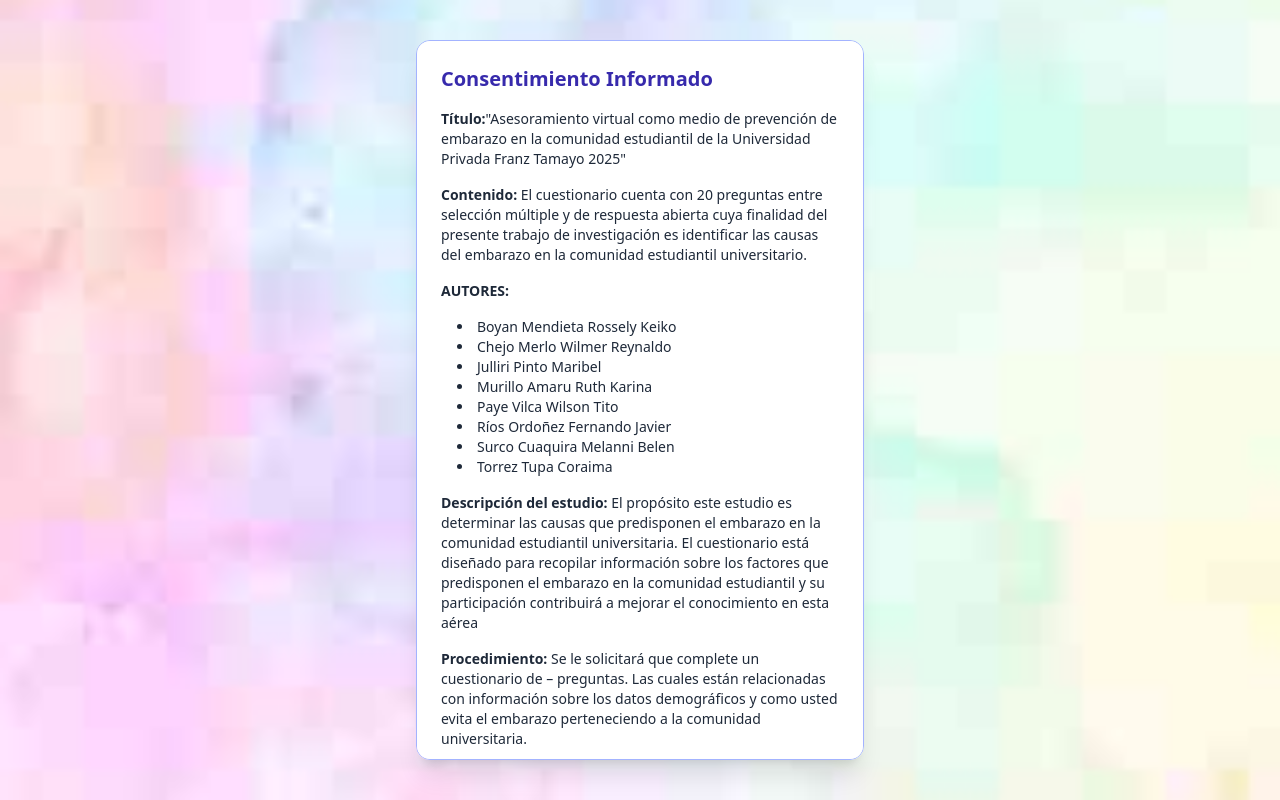
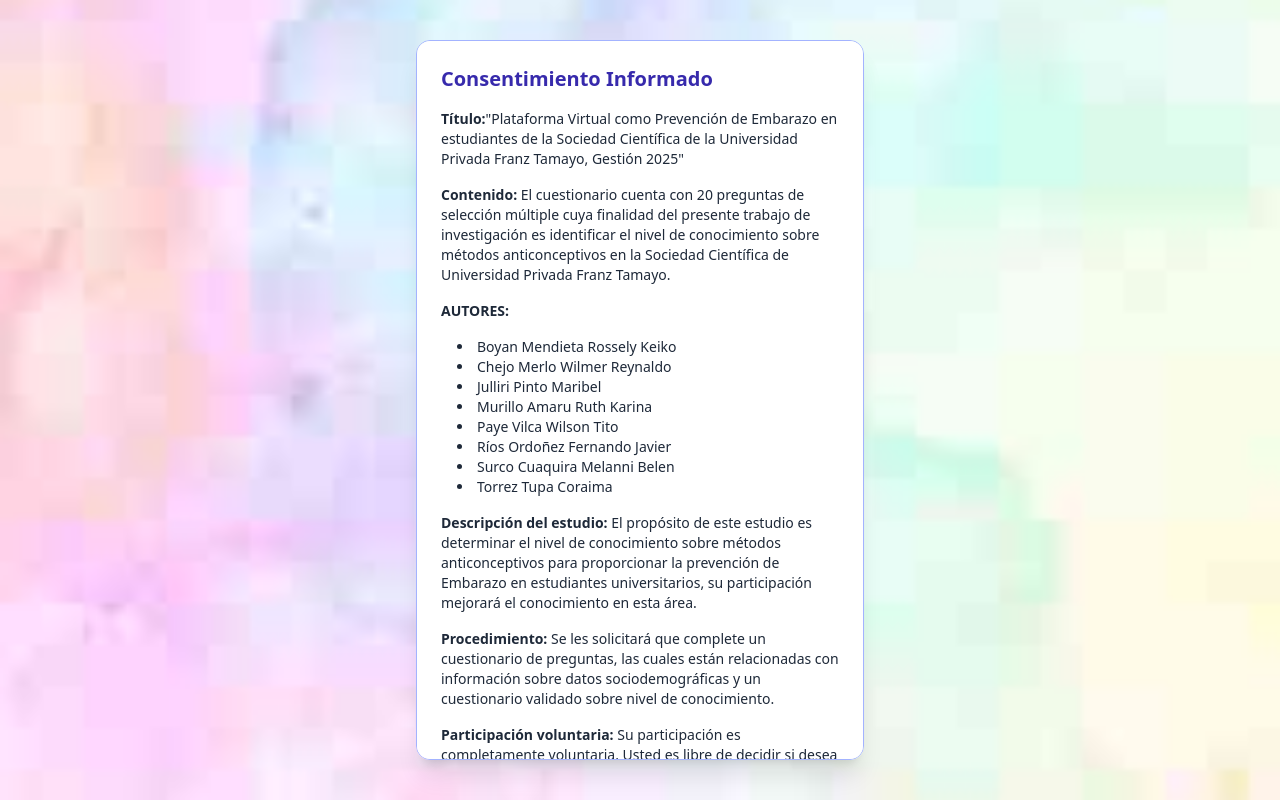
Before and after one commit to JRWebDesigner/cuestionario, a Next.js app: page / in a window 1280 px wide. Built offline with nearby package versions, Linux system fonts and the light colour scheme.

Commit message:
Update page.tsx

```diff
--- a/src/app/page.tsx
+++ b/src/app/page.tsx
@@ -334,8 +334,8 @@
             <h3 className="text-xl font-bold text-indigo-800">Consentimiento Informado</h3>
           </div>
           <div className="space-y-4 text-sm text-gray-800">
-            <p><strong>Título:</strong>&quot;Asesoramiento virtual como medio de prevención de embarazo en la comunidad estudiantil de la Universidad Privada Franz Tamayo 2025&quot;</p>
-            <p><strong>Contenido:</strong> El cuestionario cuenta con 20 preguntas entre selección múltiple y de respuesta abierta cuya finalidad del presente trabajo de investigación es identificar las causas del embarazo en la comunidad estudiantil universitario.</p>
+            <p><strong>Título:</strong>&quot;Plataforma Virtual como Prevención de Embarazo en estudiantes de la Sociedad Científica de la Universidad Privada Franz Tamayo, Gestión 2025&quot;</p>
+            <p><strong>Contenido:</strong> El cuestionario cuenta con 20 preguntas de selección múltiple cuya finalidad del presente trabajo de investigación es identificar el nivel de conocimiento sobre métodos anticonceptivos en la Sociedad Científica de Universidad Privada Franz Tamayo.</p>
             <p><strong>AUTORES:</strong></p>
             <ul className="list-disc list-inside ml-4">
               <li>Boyan Mendieta Rossely Keiko</li>
@@ -347,8 +347,8 @@
               <li>Surco Cuaquira Melanni Belen</li>
               <li>Torrez Tupa Coraima</li>
             </ul>
-            <p><strong>Descripción del estudio:</strong> El propósito este estudio es determinar las causas que predisponen el embarazo en la comunidad estudiantil universitaria. El cuestionario está diseñado para recopilar información sobre los factores que predisponen el embarazo en la comunidad estudiantil y su participación contribuirá a mejorar el conocimiento en esta aérea</p>
-            <p><strong>Procedimiento:</strong> Se le solicitará que complete un cuestionario de – preguntas. Las cuales están relacionadas con información sobre los datos demográficos y como usted evita el embarazo perteneciendo a la comunidad universitaria.</p>
+            <p><strong>Descripción del estudio:</strong> El propósito de este estudio es determinar el nivel de conocimiento sobre métodos anticonceptivos para proporcionar  la prevención de Embarazo en estudiantes universitarios, su participación mejorará el conocimiento en esta área.</p>
+            <p><strong>Procedimiento:</strong> Se les solicitará que complete un cuestionario de preguntas, las cuales están relacionadas con información sobre datos sociodemográficas y un cuestionario validado sobre nivel de conocimiento.</p>
             <p><strong>Participación voluntaria:</strong> Su participación es completamente voluntaria. Usted es libre de decidir si desea o no participar en esta investigación. Si en cualquier momento durante la investigación decide retirarse, puede hacerlo sin dar ninguna explicación ni sufrir ninguna penalización. Además, puede dejar de participar incluso después de realizar la encuesta.</p>
             <p><strong>Confidencialidad:</strong> Toda la información que proporcione será tratada de manera confidencial. Sus respuestas serán anónimas y será utilizadas de manera que pueden identificarlo/a. Los datos recopilados se utilizarán únicamente para fines de investigación y serán procesados de forma estadística.</p>
             <p><strong>Riesgos y beneficios:</strong> Usted no corre riesgo de esta investigación ya que solo se obtendrá la información proporcionada por su persona. Aunque no recibirá beneficios directos por su participación, su colaboración contribuirá al avance en el conocimiento acerca del embarazo en la comunidad universitaria.</p>
```
